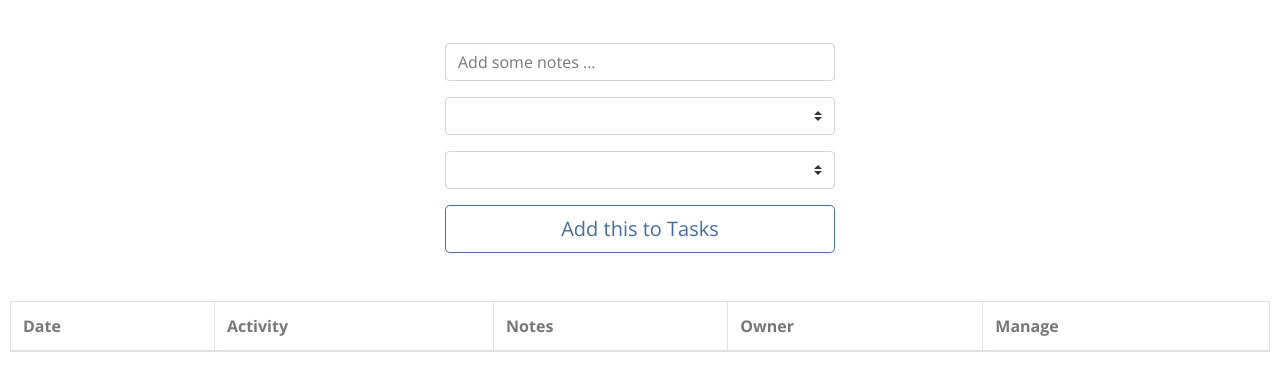
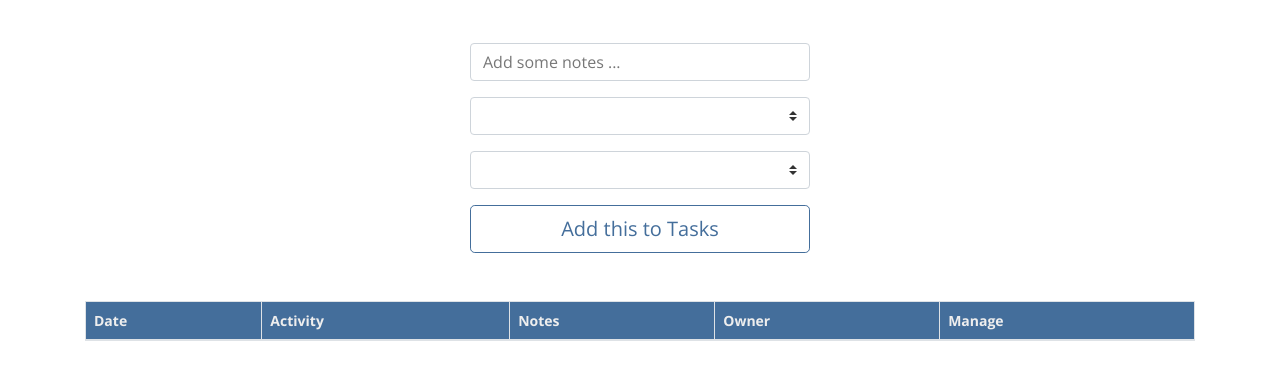
Before and after one commit to bvdizon/tasks-tracker, a plain HTML site: page index.html in a window 1280 px wide. Shown: the part 69-460 px from the top of the page. Drawn offline with nearby package versions, Linux system fonts and the light colour scheme; no server answers.

Commit message:
minor style fix, set to show 25 items in the table

```diff
--- a/index.html
+++ b/index.html
@@ -11,18 +11,17 @@
     <link rel="stylesheet" href="bootstrap.min.css">
     <title>Admin Team</title>
     <style>
-        .wrapper {
-            max-width: 1700px;
-            width: 100%;
-            margin: 0 auto;
-            padding: 0 10px;
+
+        .table-sm th, .table-sm td {
+            padding: 0.5rem;
+            font-size: 14px;
         }
     </style>
 </head>
 
 <body>
-    <main class="wrapper">
-        <h1 class="my-3 text-center">Tasks Tracker</h1>
+    <main class="container">
+        <h1 class="display-5 my-3 text-center">Tasks Tracker</h1>
         <div class="my-5 col-lg-4 offset-lg-4 col-lg-col-sm-12">
             <!-- <div id="messageAlert" class="alert text-center d-none" role="alert"></div>      -->
             <form id="addForm">
@@ -72,14 +71,14 @@
             </form>
         </div>
 
-        <table class="table table-bordered table-hover">
+        <table class="table table-striped table-sm table-bordered table-hover">
             <thead>
-                <tr>
-                    <th scope="col">Date</th>
-                    <th scope="col">Activity</th>
-                    <th scope="col">Notes</th>
-                    <th scope="col">Owner</th>
-                    <th scope="col">Manage</th>
+                <tr class="bg-primary">
+                    <th class="text-light" scope="col">Date</th>
+                    <th class="text-light" scope="col">Activity</th>
+                    <th class="text-light" scope="col">Notes</th>
+                    <th class="text-light" scope="col">Owner</th>
+                    <th class="text-light" scope="col">Manage</th>
                 </tr>
             </thead>
             <tbody id="tasksList"></tbody>
--- a/script.js
+++ b/script.js
@@ -36,7 +36,7 @@ let activityAlert = (message, className) => {
 
 
 // READ data from Firebase-Firestore in Real-time
-db.collection('tasks').orderBy('date', 'desc').limit(10)
+db.collection('tasks').orderBy('date', 'desc').limit(25)
     .onSnapshot(snapshot => {
         let changes = snapshot.docChanges();
         changes.forEach(change => {
```
